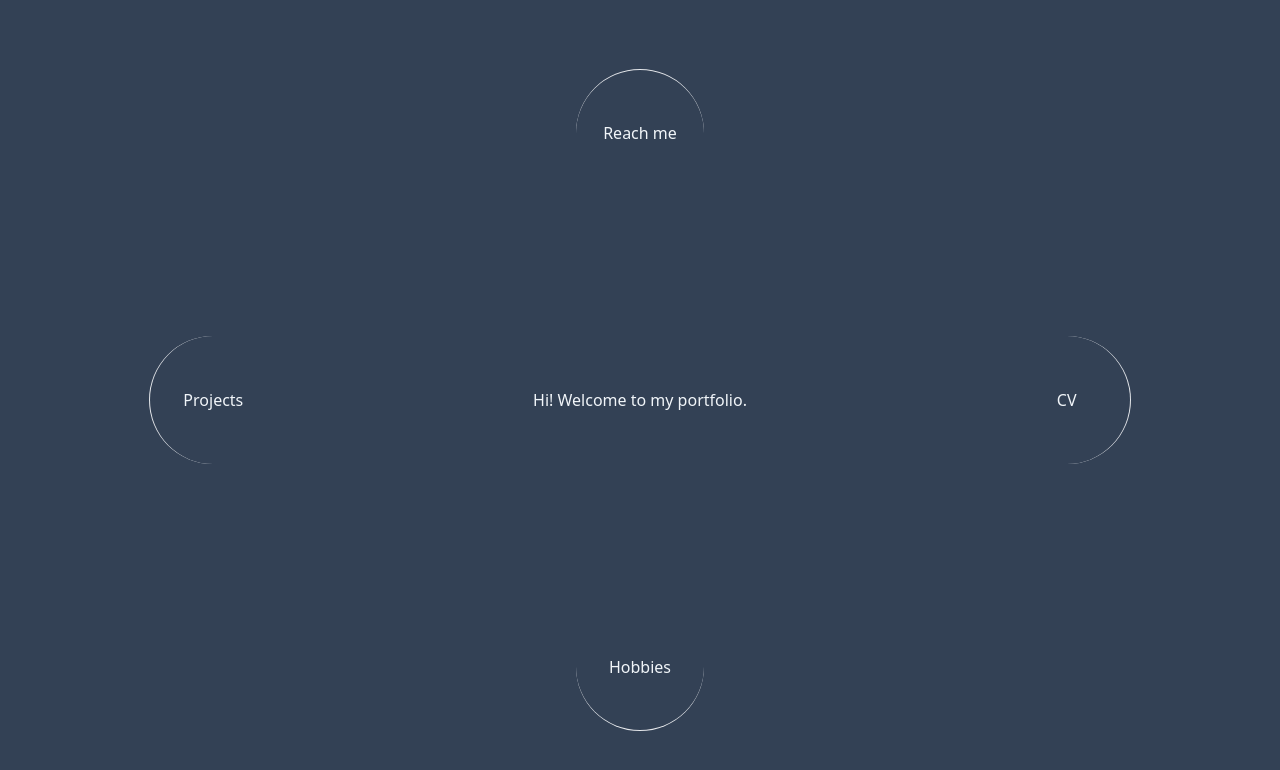
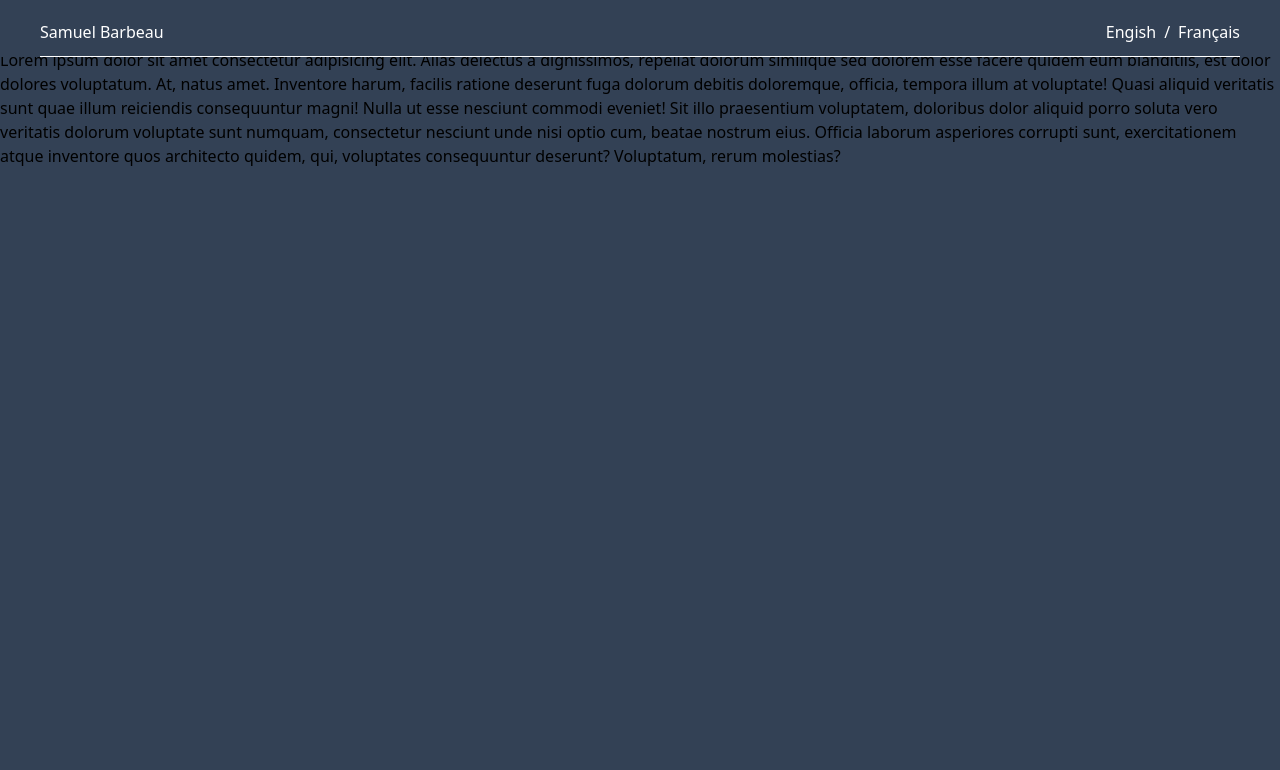
Before and after one commit to samb271/portfolio, a Vue app: page / in a window 1280 px wide. Shown: the top 770 px of the page. Built offline with nearby package versions, Linux system fonts and the light colour scheme.

Commit message:
header init

```diff
--- a/src/App.vue
+++ b/src/App.vue
@@ -1,7 +1,17 @@
 <script setup lang="ts">
 import { RouterLink, RouterView } from 'vue-router'
+import Header from '../src/components/Header.vue'
 </script>
 
 <template>
-  <RouterView />
+  <div class="background">
+    <Header></Header>
+    <RouterView />
+  </div>
 </template>
+
+<style scoped>
+.background {
+  background-color: #334155;
+}
+</style>
--- /dev/null
+++ b/src/components/Container.vue
@@ -0,0 +1,8 @@
+<script setup lang="ts">
+</script>
+
+<template>
+  <div class="mx-10">
+    <slot></slot>
+  </div>
+</template>
--- /dev/null
+++ b/src/components/Header.vue
@@ -0,0 +1,17 @@
+<script setup lang="ts">
+import Container from './Container.vue';
+</script>
+
+<template>
+  <div class="fixed w-full md:px-10 px-8 pt-2 text-white bg-[#334155]">
+    <div class="h-12 flex justify-between place-items-center">
+      <div>Samuel Barbeau</div>
+      <div class="flex flex-row">
+        <p>Engish</p>
+        <p class="px-2">/</p>
+        <p>Français</p>
+      </div>
+    </div>
+    <div class="border-b border-white"></div>
+  </div>
+</template>
--- a/src/components/Home.vue
+++ b/src/components/Home.vue
@@ -3,46 +3,6 @@
 </script>
 
 <template>
-  <div class="text-slate-100 h-screen grid grid-cols-3">
-    <div class="grid grid-rows-1 place-items-center fade-in opacity-0">
-      <p>Projects</p>
-      <RouterLink :to="{name: 'projects'}" class="grid place-items-center border-l aspect-square rounded-full w-32 hover:rotate-180 transition duration-300 fixed"></RouterLink>
-    </div>
-    <div class="grid grid-rows-3 place-items-center">
-      <div class="grid place-items-center fade-in opacity-0">
-        <p>Reach me</p>
-        <RouterLink :to="{name: 'reach'}" class="border-t aspect-square rounded-full w-32 hover:rotate-180 transition duration-300 fixed"></RouterLink>
-      </div>
-      <div class="">Hi! Welcome to my portfolio.</div>
-      <div class="grid place-items-center fade-in opacity-0">
-        <p>Hobbies</p>
-        <RouterLink :to="{name: 'hobbies'}" class="border-b aspect-square rounded-full w-32 hover:rotate-180 transition duration-300 fixed"></RouterLink>
-      </div>
-    </div>
-    <div class="grid grid-rows-1 place-items-center fade-in opacity-0">
-        <p>CV</p>
-        <RouterLink :to="{name: 'cv'}" class="grid place-items-center border-r aspect-square rounded-full w-32 hover:rotate-180 transition duration-300 fixed"></RouterLink>
-    </div>
-  </div>
+  <p>Lorem ipsum dolor sit amet consectetur adipisicing elit. Alias delectus a dignissimos, repellat dolorum similique sed dolorem esse facere quidem eum blanditiis, est dolor dolores voluptatum. At, natus amet. Inventore harum, facilis ratione deserunt fuga dolorum debitis doloremque, officia, tempora illum at voluptate! Quasi aliquid veritatis sunt quae illum reiciendis consequuntur magni! Nulla ut esse nesciunt commodi eveniet! Sit illo praesentium voluptatem, doloribus dolor aliquid porro soluta vero veritatis dolorum voluptate sunt numquam, consectetur nesciunt unde nisi optio cum, beatae nostrum eius. Officia laborum asperiores corrupti sunt, exercitationem atque inventore quos architecto quidem, qui, voluptates consequuntur deserunt? Voluptatum, rerum molestias?
+  </p>
 </template>
-
-<style scoped>
-@keyframes fade-in {
-  from {
-    opacity: 0;
-  }
-
-  to {
-    opacity: 1;
-  }
-}
-
-.fade-in {
-  animation-name: fade-in;
-  animation-duration: 2s;
-  animation-fill-mode: forwards;
-  animation-delay: 1.5s;
-}
-
-
-</style>
--- a/src/components/Page.vue
+++ b/src/components/Page.vue
@@ -7,10 +7,16 @@ const props = defineProps({
 </script>
 
 <template>
-  <div v-if="centered" class="min-h-screen grid place-content-center bg-slate-700">
+  <div v-if="centered" class="min-h-screen grid place-content-center background">
     <slot></slot>
   </div>
-  <div v-else class="min-h-screen bg-slate-700">
+  <div v-else class="min-h-screen pt-12 background">
     <slot></slot>
   </div>
 </template>
+
+<style scoped>
+.background{
+  background-color: #334155;
+}
+</style>
```
